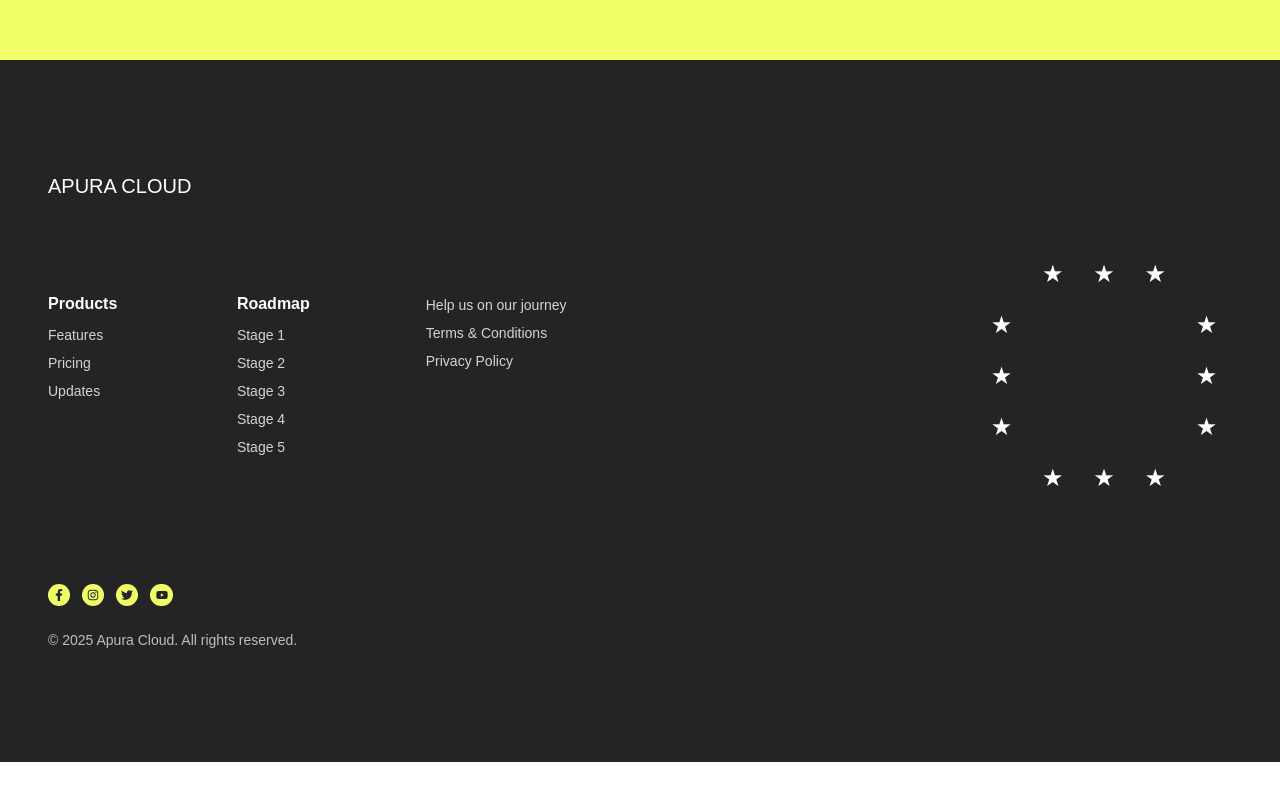
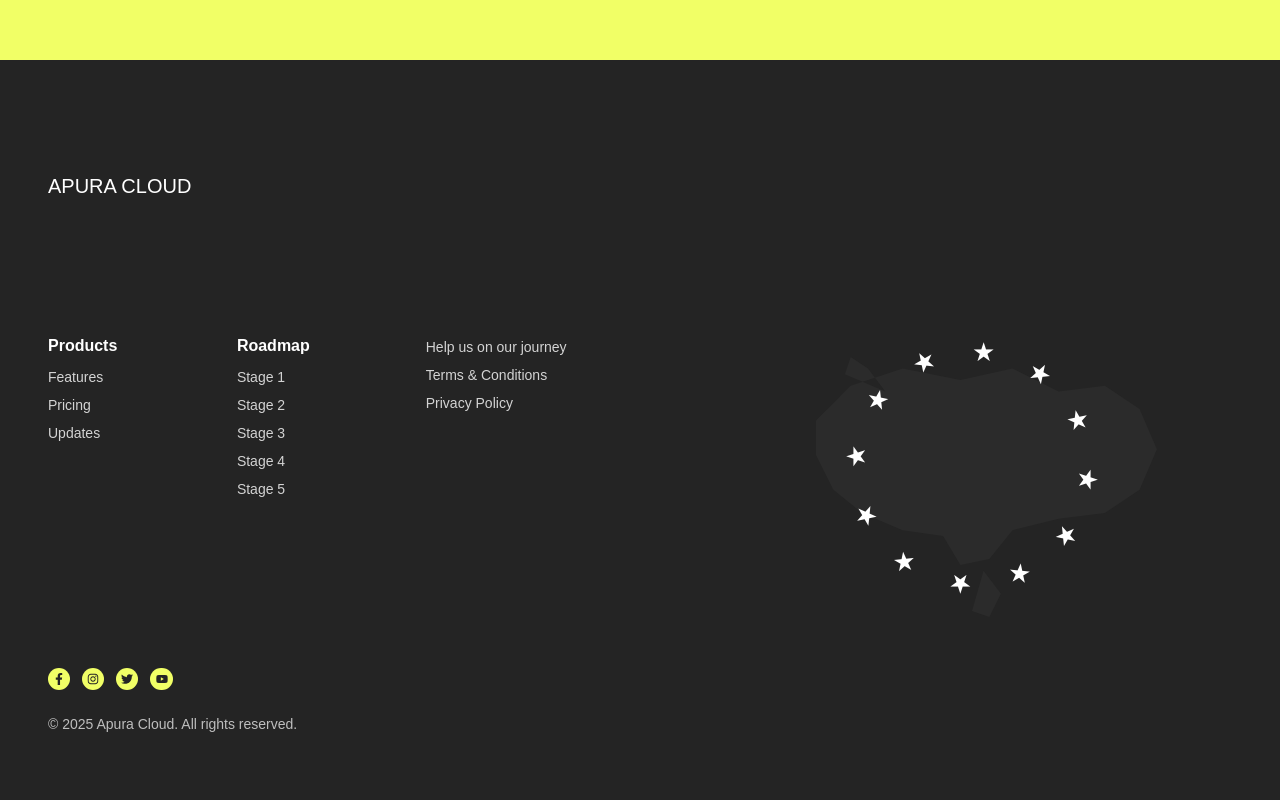
Before and after one commit to mohmadimran/apura-cloud, a Next.js app: page / in a window 1280 px wide. Shown: the part 5462-6262 px from the top of the page. Before the commit the page ends 6224 px from the top, so only its background shows below. Built offline with nearby package versions, Linux system fonts and the light colour scheme; a web font is replaced by a local one.

Commit message:
update the footer css

```diff
--- a/src/app/layout.js
+++ b/src/app/layout.js
@@ -1,6 +1,4 @@
-// import { Geist, Geist_Mono } from "next/font/google";
 import { Radio_Canada_Big } from "next/font/google";
-
 import "./globals.css";
 import HomePage from "./page";
 import Product from "./product/page";
@@ -12,7 +10,7 @@ import Achivment from "@/components/Ahivement";
 
 const radioCanadaBig = Radio_Canada_Big({
   subsets: ["latin"],
-  weight: ["400", "500", "700"], // Regular, Medium, Bold
+  weight: ["400", "500", "700"],
   variable: "--font-radio-canada-big",
   display: "swap",
 });
--- a/src/components/Footer.js
+++ b/src/components/Footer.js
@@ -1,5 +1,6 @@
 import { FaFacebookF, FaInstagram, FaTwitter, FaYoutube } from "react-icons/fa";
-
+import StarsCircle from "./starCircle";
+import EuropeMap from "./youropeMap";
 export default function Footer() {
   const iconClasses =
     "w-[22.1686px] h-[22.1686px] flex items-center justify-center bg-[#F1FF66] rounded-full";
@@ -45,33 +46,9 @@ export default function Footer() {
             </ul>
           </div>
         </div>
-
-      {/* Star circle (desktop only) */}
-      <div className="hidden md:block mb-20">
-        <div className="grid grid-cols-5 grid-rows-5 w-64 h-64">
-          {[
-            [0, 1, 1, 1, 0],
-            [1, 0, 0, 0, 1],
-            [1, 0, 0, 0, 1],
-            [1, 0, 0, 0, 1],
-            [0, 1, 1, 1, 0],
-          ].map((row, rowIndex) =>
-            row.map((cell, colIndex) => (
-              <div
-                key={`${rowIndex}-${colIndex}`}
-                className="flex items-center justify-center"
-              >
-                <span
-                  className={`text-white text-2xl ${
-                    cell ? "opacity-100" : "opacity-0"
-                  }`}
-                >
-                  ★
-                </span>
-              </div>
-            ))
-          )}
-        </div>
+        <div className="relative w-[520px] h-[420px]">
+          <EuropeMap className="w-full h-full opacity-[0.9]" />
+          <StarsCircle />
         </div>
       </div>
 
```
Lines whose indentation alone changed are shown as unchanged.
